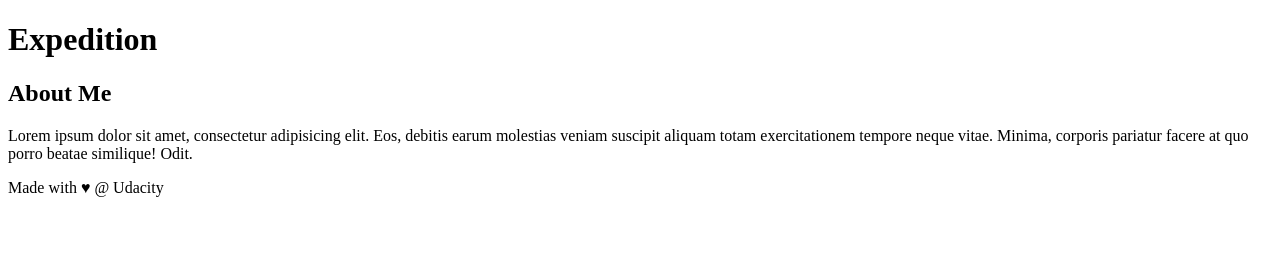
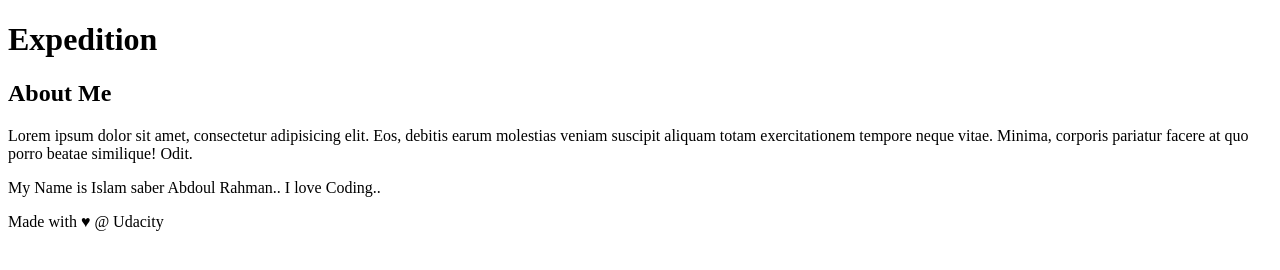
Before and after one commit to Islam-Saber/new-git-project, a plain HTML site: page index.html in a window 1280 px wide. Drawn offline with Linux system fonts and the light colour scheme.

Commit message:
Add Content to aside sidebar

```diff
--- a/index.html
+++ b/index.html
@@ -26,6 +26,10 @@
 
          <p>Lorem ipsum dolor sit amet, consectetur adipisicing elit. Eos, debitis earum molestias veniam suscipit aliquam totam
         exercitationem tempore neque vitae. Minima, corporis pariatur facere at quo porro beatae similique! Odit.</p>
+
+        <p>My Name is Islam saber Abdoul Rahman..
+            I love Coding..
+        </p>
     </aside>
 <!-- end of new content -->
     <footer>
```
